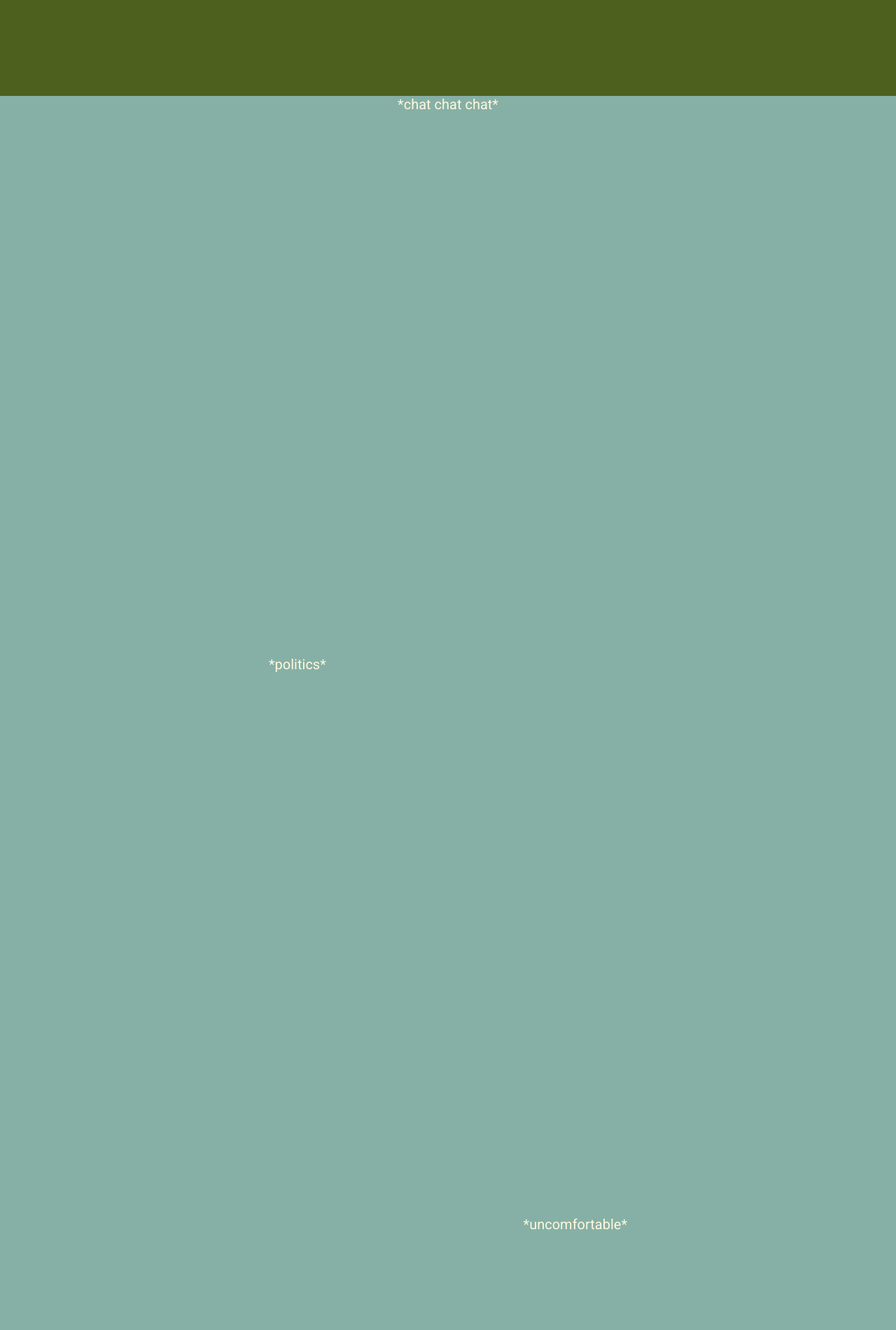
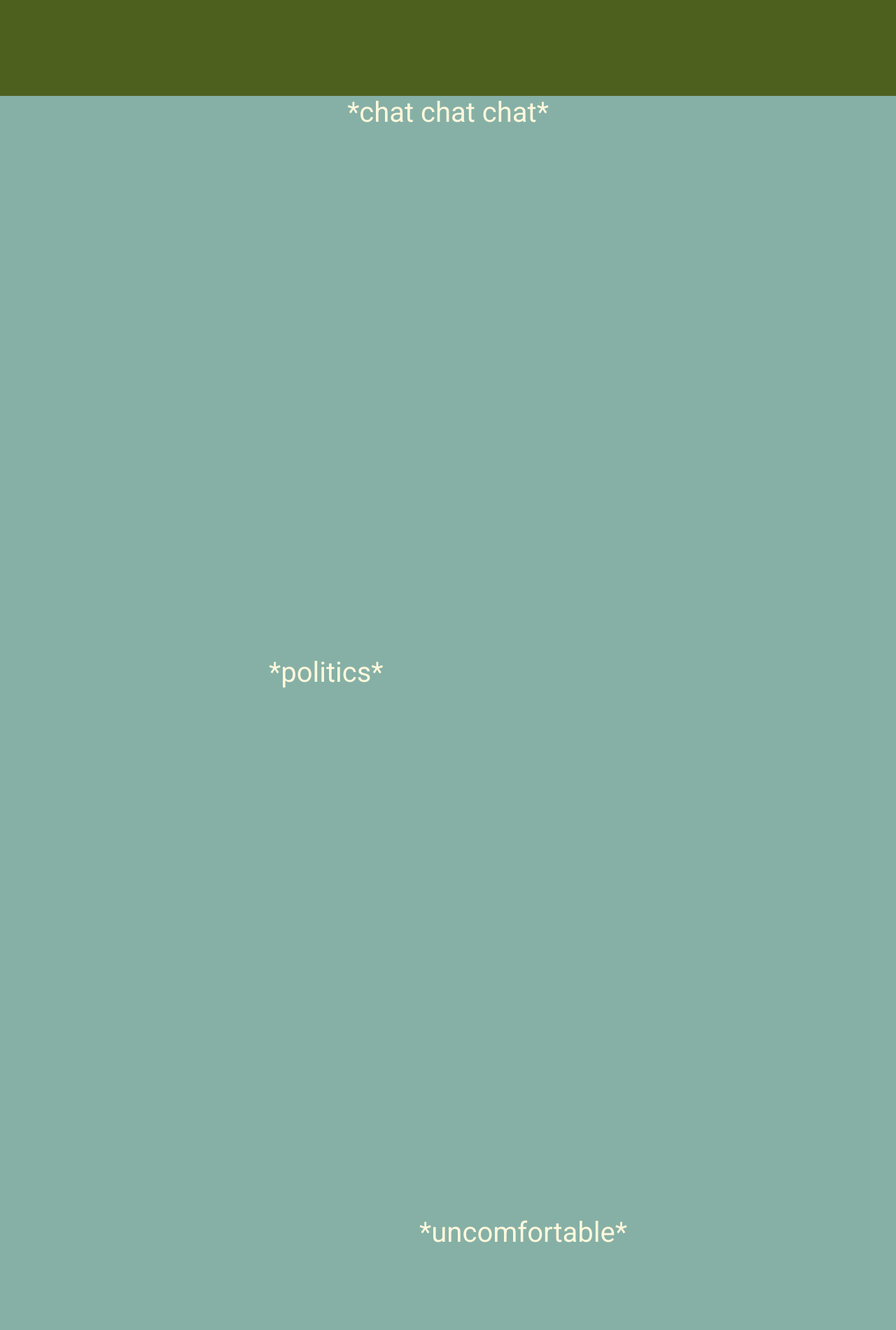
Before and after one commit to asewnath/shine_project_2020, a plain HTML site: page index.html in a window 1280 px wide. Shown: the part 6960-8860 px from the top of the page at 70% size. Drawn offline with nearby package versions, Linux system fonts and the light colour scheme; a script that the page names is missing.

Commit message:
convo font change

```diff
--- a/index.html
+++ b/index.html
@@ -119,35 +119,35 @@
             <div id = "convo_image"></div>
             <div id = "convo1_text_container">
                 <div id = convo1_text>
-                    <div class = "white_text_small">
+                    <div class = "white_text_medium">
                         *chat chat chat*
                     </div>
                 </div>
             </div>
             <div id = "convo2_text_container">
                 <div id = convo2_text>
-                    <div class = "white_text_small">
+                    <div class = "white_text_medium">
                         *politics*
                     </div>
                 </div>
             </div>
             <div id = "convo3_text_container">
                 <div id = convo3_text>
-                    <div class = "white_text_small">
+                    <div class = "white_text_medium">
                         *uncomfortable*
                     </div>
                 </div>
             </div>
             <div id = "convo4_text_container">
                 <div id = convo4_text>
-                    <div class = "white_text_small">
+                    <div class = "white_text_medium">
                         I early voted because I was scared I might get injured on election day and miss it.
                     </div>
                 </div>
             </div>
             <div id = "convo5_text_container">
                 <div id = convo5_text>
-                    <div class = "white_text_small">
+                    <div class = "white_text_medium">
                         ...Why? Why is it that important to you?
                     </div>
                 </div>
--- a/proj_style.css
+++ b/proj_style.css
@@ -9,11 +9,7 @@ html, body {
     font-size: 40px;
     font-family: 'Roboto', sans-serif;
 }
-.white_text_small{
-    color: #FFF8DC;
-    font-size: 20px;
-    font-family: 'Roboto', sans-serif;
-}
+
 .white_text_medium{
     color: #FFF8DC;
     font-size: 40px;
```
